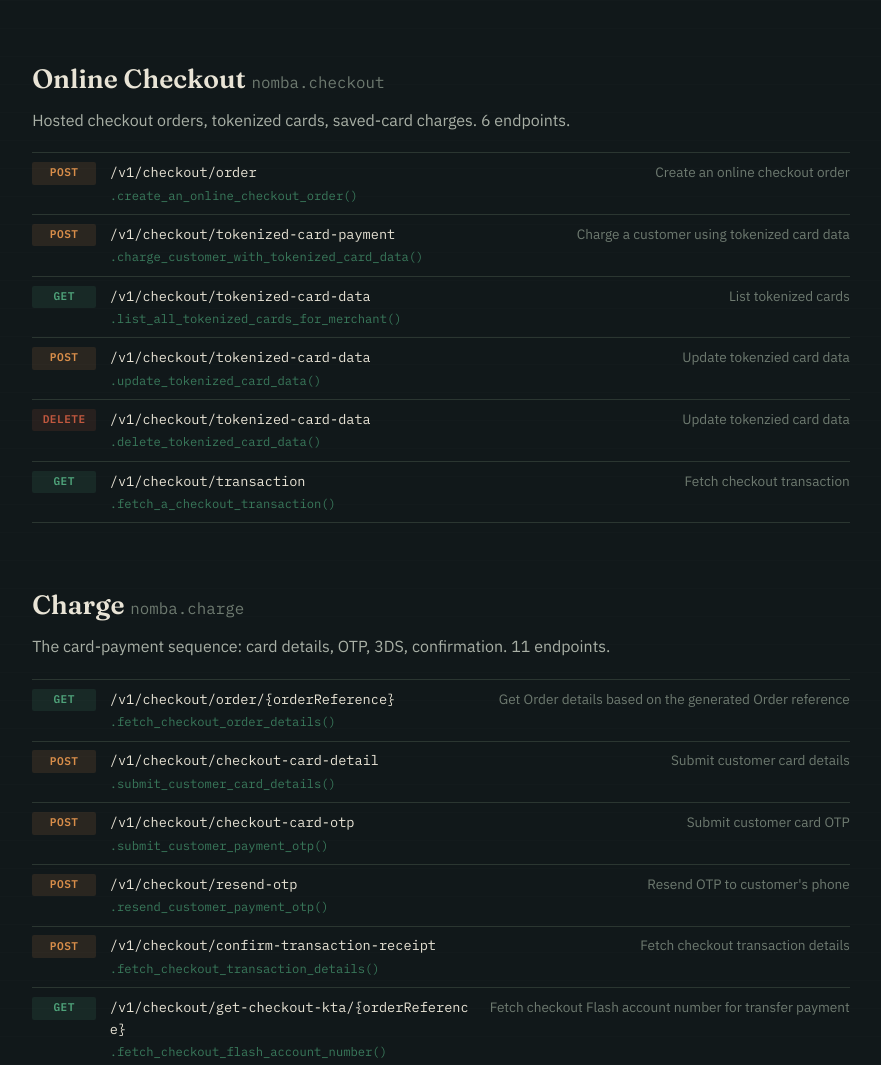
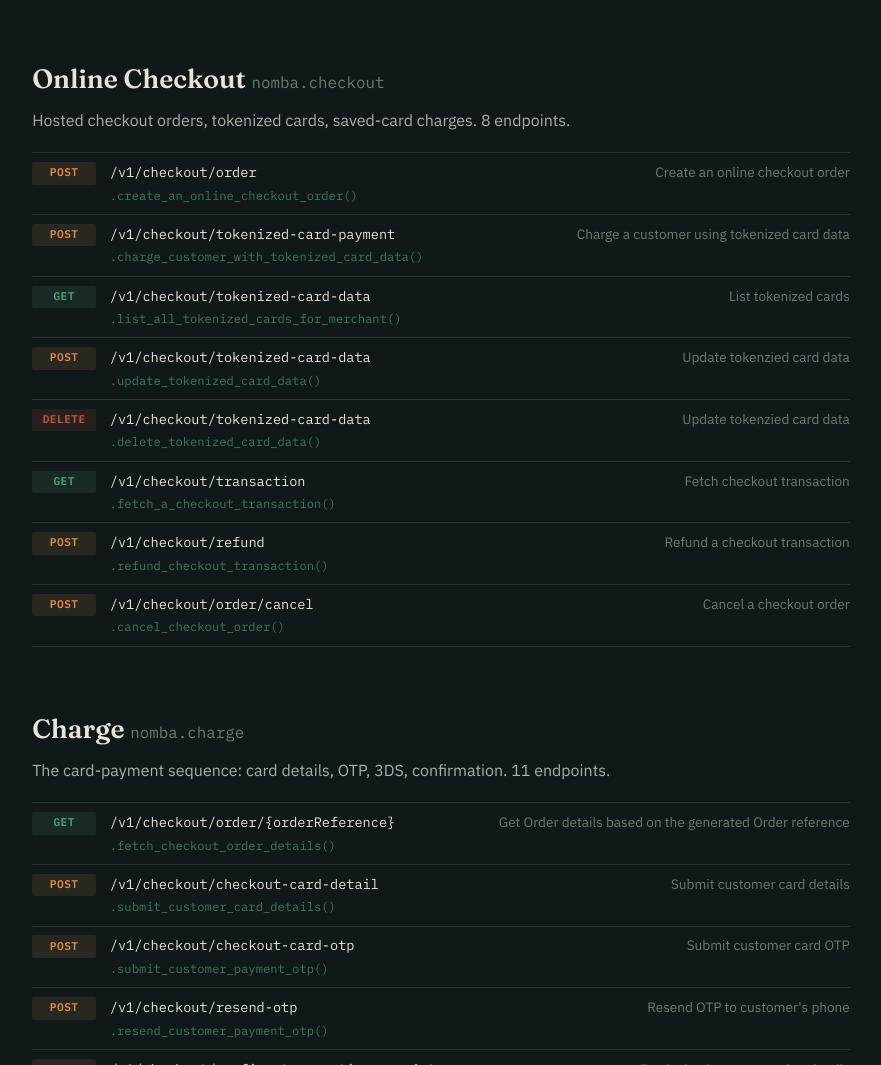
Before and after one commit to RightFix/nomba-docs, a plain HTML site: page resources.html in a window 1280 px wide. Shown: the part 1595-2660 px from the top of the page, without its empty margins (329-1210 px from the left). Drawn offline with Linux system fonts and the light colour scheme.

Commit message:
Fix missing Checkout endpoints, update endpoint count to 87

```diff
--- a/resources.html
+++ b/resources.html
@@ -41,7 +41,7 @@
 
   <main>
     <span class="eyebrow">API reference</span>
-    <h1>75 endpoints, 14 ledgers.</h1>
+    <h1>87 endpoints, 14 ledgers.</h1>
     <p>
       Every method below is available on both <code>Nomba</code> (sync) and
       <code>AsyncNomba</code> (async, same name, awaited) under the resource
@@ -195,7 +195,7 @@
 
     <section id="checkout">
       <h2>Online Checkout <span style="font-family: var(--font-mono); font-size: .6em; color: var(--ink-faint); font-weight: 400;">nomba.checkout</span></h2>
-      <p>Hosted checkout orders, tokenized cards, saved-card charges. 6 endpoints.</p>
+      <p>Hosted checkout orders, tokenized cards, saved-card charges. 8 endpoints.</p>
       <div class="ledger">
       <div class="ledger-row">
         <span class="method post">POST</span>
@@ -244,6 +244,22 @@
           <span class="fn">.fetch_a_checkout_transaction()</span>
         </div>
         <span class="summary">Fetch checkout transaction</span>
+      </div>
+      <div class="ledger-row">
+        <span class="method post">POST</span>
+        <div>
+          <span class="path">/v1/checkout/refund</span>
+          <span class="fn">.refund_checkout_transaction()</span>
+        </div>
+        <span class="summary">Refund a checkout transaction</span>
+      </div>
+      <div class="ledger-row">
+        <span class="method post">POST</span>
+        <div>
+          <span class="path">/v1/checkout/order/cancel</span>
+          <span class="fn">.cancel_checkout_order()</span>
+        </div>
+        <span class="summary">Cancel a checkout order</span>
       </div>
       </div>
     </section>
```
Also changed, not shown: changelog.html (+2 -1 lines), index.html (+2 -2 lines).
